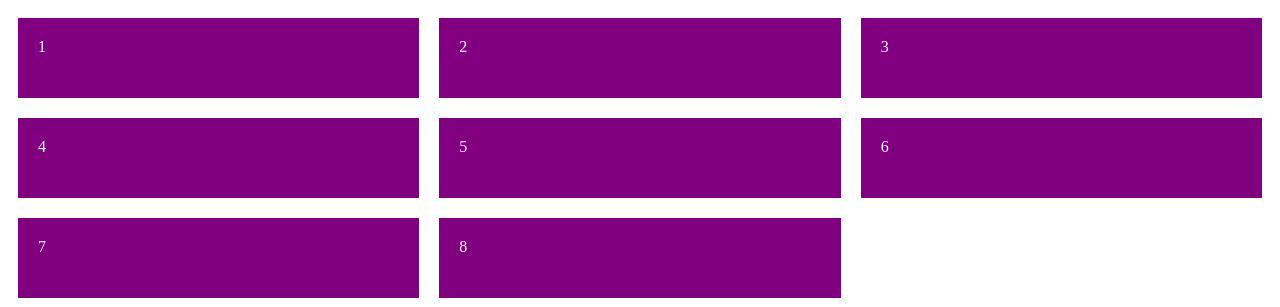
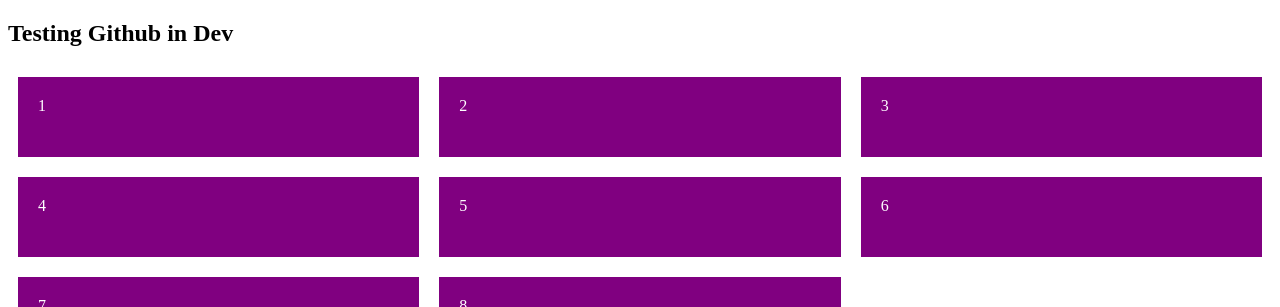
Before and after one commit to Reksmeys/web13, a plain HTML site: page grids/index.html in a window 1280 px wide. Shown: the top 307 px of the page. Drawn offline with Linux system fonts and the light colour scheme.

Commit message:
add h1 to dev

```diff
--- a/grids/index.html
+++ b/grids/index.html
@@ -8,6 +8,7 @@
     <link rel="stylesheet" href="./css/grid.css">
 </head>
 <body>
+    <h2>Testing Github in Dev</h2>
     <div class="container">
         <div class="item">
             1
```
